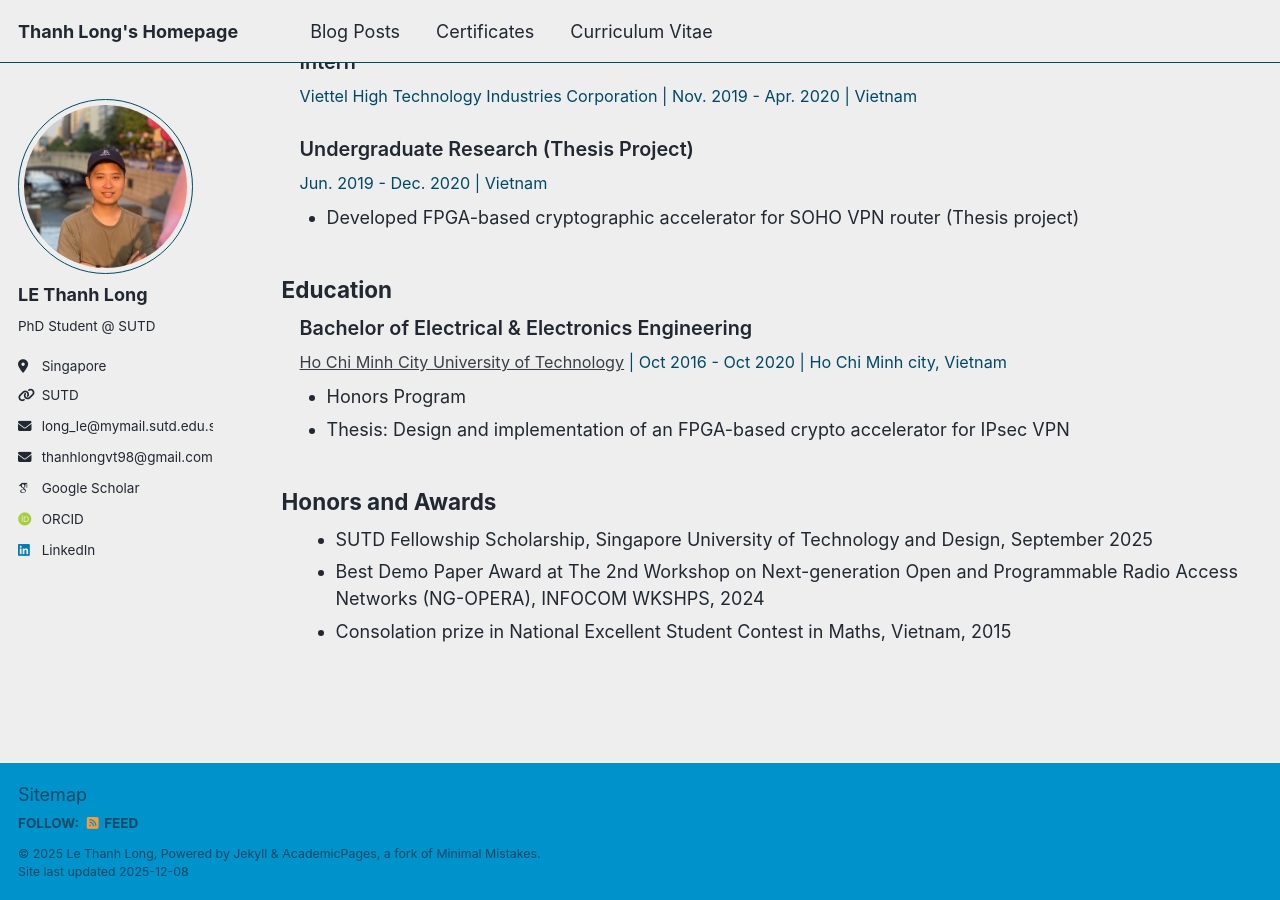
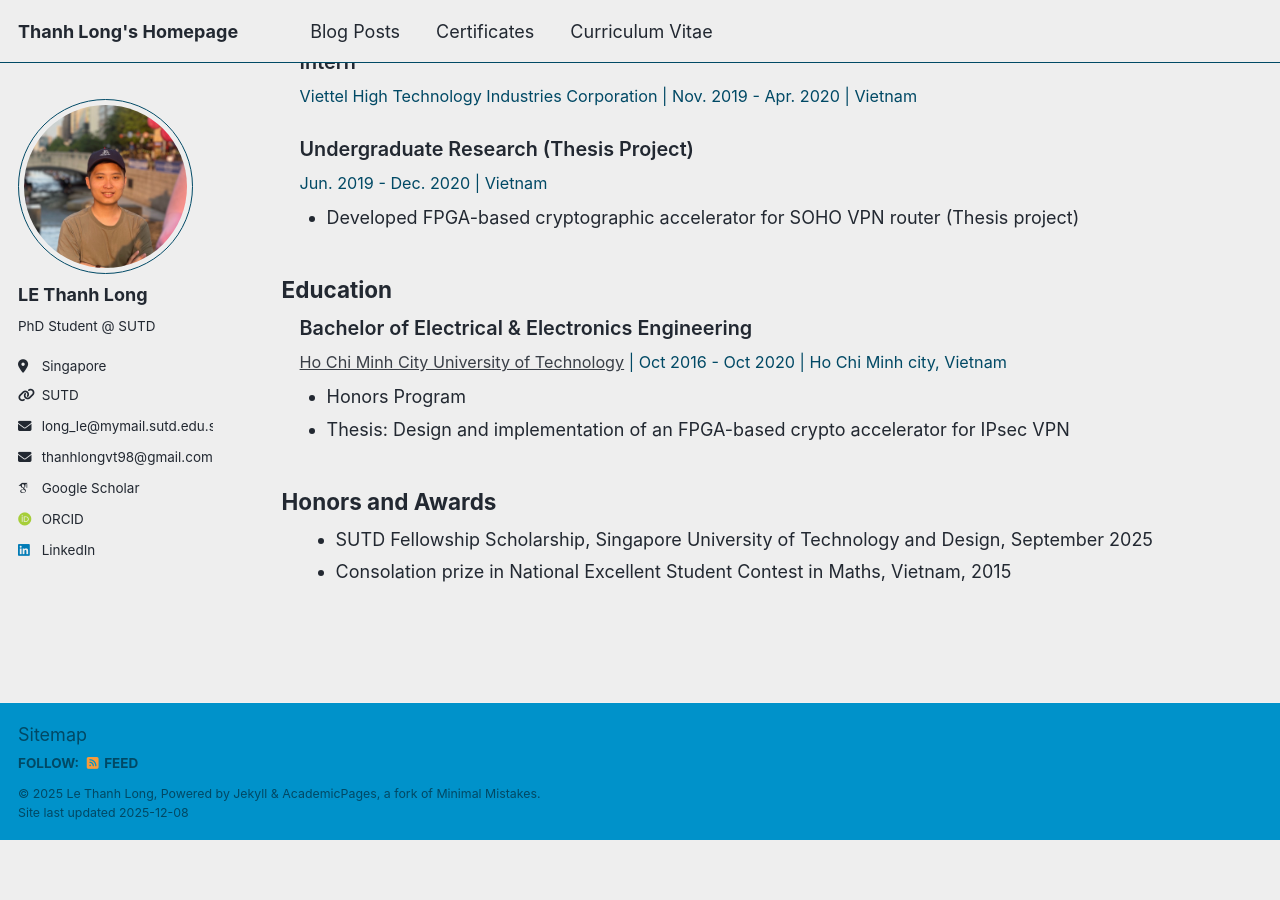
Before and after one commit to thanhlongvt98/thanhlongvt98.github.io, a Jekyll site: the page built from _pages/cv.md, in a window 1280 px wide and 900 px high, scrolled down 922 px. Built offline with Jekyll 4.4.1, drawn with Linux system fonts in a browser that asks for light colours; some web fonts are replaced; a script bundle is joined from its source files by our own code; library files that are not in the unit come from our copies; after the commit the page ends 1762 px from its top, so only the background shows below that; some of the changed lines change nothing that is shown.

Commit message:
Remove unrelated works

```diff
--- a/_pages/cv.md
+++ b/_pages/cv.md
@@ -70,7 +70,7 @@ redirect_from:
 <div class="cv-item">
   <div class="cv-item-title">PhD Student</div>
   <div class="cv-item-meta"><a href="https://www.sutd.edu.sg/" target="_blank">Singapore University of Technology and Design (SUTD)</a> | August 2025 - Present | Singapore</div>
-  <div class="cv-item-meta"><em>Supervised by <a href="https://www.sutd.edu.sg/profile/chen-binbin/" target="_blank">Prof. Binbin Chen</a> (<a href="https://scholar.google.com/citations?hl=en&user=42U2zXcAAAAJ&view_op=list_works&sortby=pubdate" target="_blank">Google Scholar</a>)</em></div>
+  <div class="cv-item-meta"><em>Supervised by <a href="https://www.sutd.edu.sg/profile/chen-binbin/" target="_blank">Prof. Binbin Chen</a> (<a href="https://scholar.google.com/citations?hl=en&user=42U2zXcAAAAJ&view_op=list_works&sortby=pubdate" target="_blank">Google Scholar</a>, <a href="https://www.linkedin.com/in/binbin-chen-43194624/" target="_blank">LinkedIn</a>)</em></div>
 </div>
 
 <div class="cv-item">
@@ -133,7 +133,7 @@ redirect_from:
 <div class="cv-item">
   <ul class="cv-item-details" style="list-style-type: disc; padding-left: 2em;">
     <li>SUTD Fellowship Scholarship, Singapore University of Technology and Design, September 2025</li>
-    <li>Best Demo Paper Award at The 2nd Workshop on Next-generation Open and Programmable Radio Access Networks (NG-OPERA), INFOCOM WKSHPS, 2024</li>
+    <!-- <li>Best Demo Paper Award at The 2nd Workshop on Next-generation Open and Programmable Radio Access Networks (NG-OPERA), INFOCOM WKSHPS, 2024</li> -->
     <li>Consolation prize in National Excellent Student Contest in Maths, Vietnam, 2015</li>
   </ul>
 </div>
```
